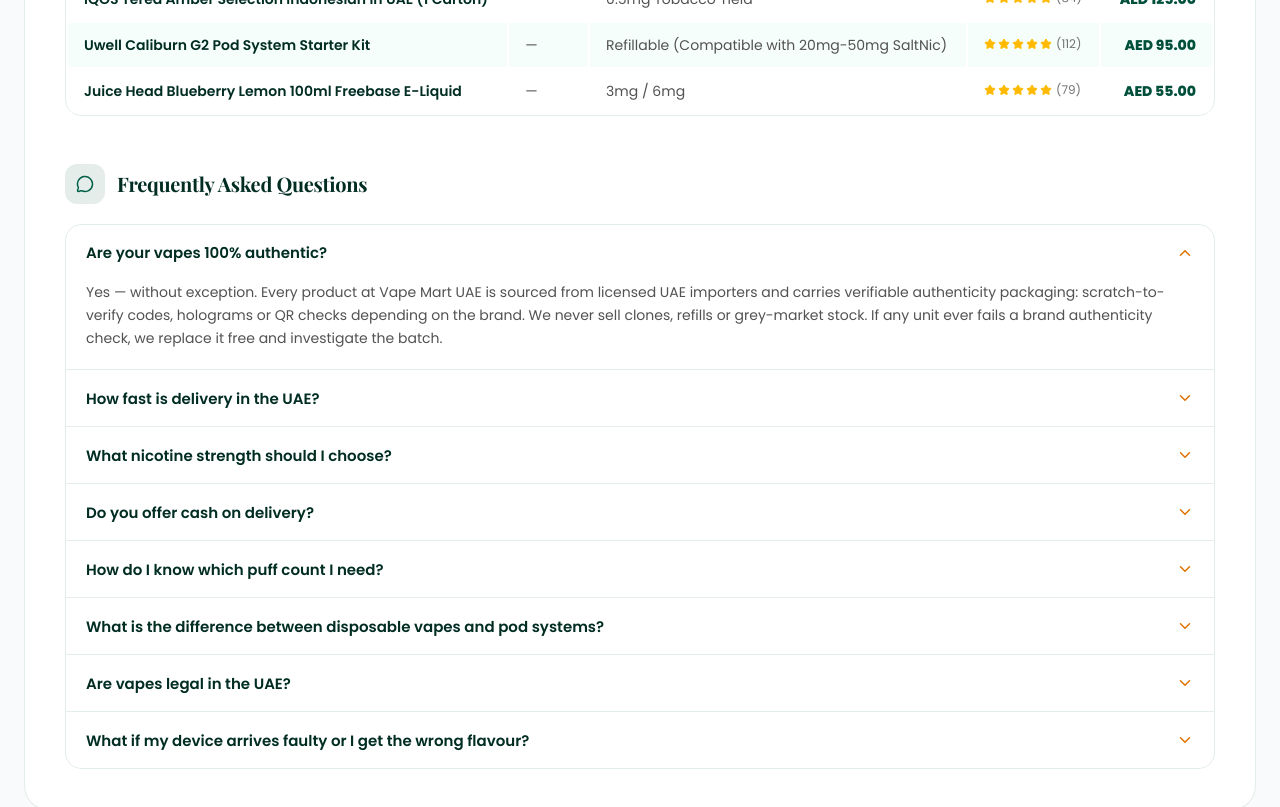
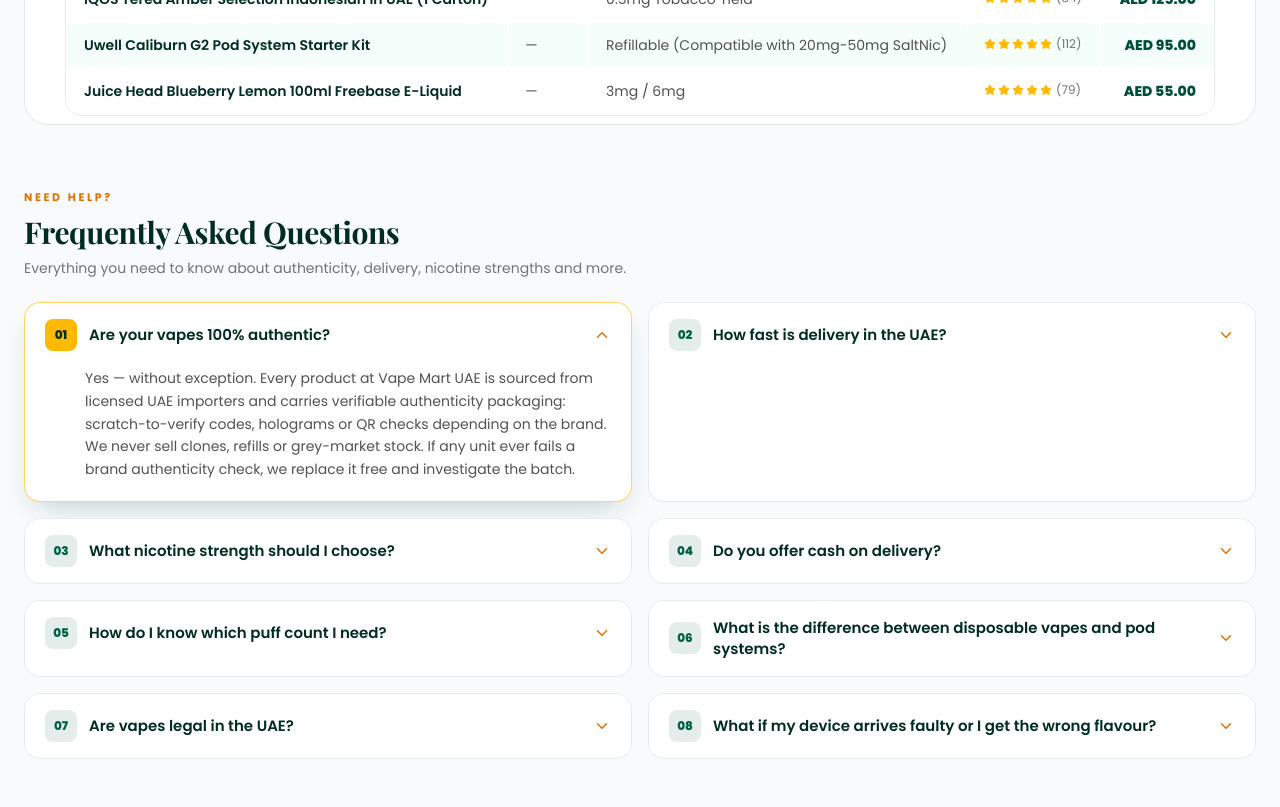
Before and after one commit to webestonesite/Vape-Mart-v2, a Next.js app: page /collections in a window 1280 px wide. Shown: the part 6560-7367 px from the top of the page. Built offline with nearby package versions, Linux system fonts and the light colour scheme.

Commit message:
move FAQ to standalone section with numbered cards

```diff
--- a/src/components/collection/CollectionPageView.tsx
+++ b/src/components/collection/CollectionPageView.tsx
@@ -1137,15 +1137,16 @@
             </div>
           )}
 
-          {/* FAQ */}
-          <div className="px-6 sm:px-10 py-8 sm:py-10">
-            <div className="flex items-center gap-3 mb-5">
-              <span className="flex h-10 w-10 items-center justify-center rounded-xl bg-emerald-900/10 text-emerald-800">
-                <MessageCircle size={18} />
-              </span>
-              <h3 className="font-luxury text-xl font-bold text-emerald-950">Frequently Asked Questions</h3>
-            </div>
-            <div className="divide-y divide-emerald-900/10 rounded-2xl border border-emerald-900/10 overflow-hidden">
+        </section>
+
+        {/* ============ FAQ (standalone section) ============ */}
+        <section className="mt-12 sm:mt-16">
+          <div className="mb-6 max-w-2xl">
+            <p className="font-cinzel text-[11px] tracking-[0.24em] text-amber-600 font-bold mb-2">NEED HELP?</p>
+            <h2 className="font-luxury text-2xl sm:text-3xl font-bold text-emerald-950">Frequently Asked Questions</h2>
+            <p className="mt-2 text-sm text-neutral-500">Everything you need to know about authenticity, delivery, nicotine strengths and more.</p>
+          </div>
+          <div className="grid lg:grid-cols-2 gap-3 sm:gap-4">
             {[
               { q: "Are your vapes 100% authentic?", a: "Yes — without exception. Every product at Vape Mart UAE is sourced from licensed UAE importers and carries verifiable authenticity packaging: scratch-to-verify codes, holograms or QR checks depending on the brand. We never sell clones, refills or grey-market stock. If any unit ever fails a brand authenticity check, we replace it free and investigate the batch." },
               { q: "How fast is delivery in the UAE?", a: "Dubai orders placed before 9pm are delivered the same day, with express 2–3 hour delivery available in most areas including Marina, JLT, Deira, Bur Dubai and Business Bay. Sharjah, Ajman and Abu Dhabi are next-day. Ras Al Khaimah, Fujairah and Umm Al Quwain arrive within 48 hours. Every parcel is packed discreetly with no product branding visible on the outside." },
@@ -1156,24 +1157,33 @@
               { q: "Are vapes legal in the UAE?", a: "Yes. Since 2019, the UAE regulates e-cigarettes and vaping products through ESMA (Emirates Authority for Standardization and Metrology). Legal products must meet UAE standards for labelling, packaging and nicotine content — which is exactly what we stock. You must be 18 or older to purchase, and vaping is restricted in the same public places as smoking." },
               { q: "What if my device arrives faulty or I get the wrong flavour?", a: "Contact us on WhatsApp within 48 hours with a short video of the issue and your order number. Faulty devices are replaced free — no need to return the unit in most cases. Wrong flavours or products are exchanged on the next delivery run. Our support team replies around the clock, seven days a week." },
             ].map((f, i) => (
-                <div key={i}>
+              <motion.div
+                key={i}
+                initial={{ opacity: 0, y: 14 }} whileInView={{ opacity: 1, y: 0 }} viewport={{ once: true }}
+                transition={{ duration: 0.3, delay: Math.min(i * 0.05, 0.3) }}
+                className={`rounded-2xl border bg-white overflow-hidden transition-all ${openFaq === i ? "border-amber-400/60 shadow-[0_14px_30px_-14px_rgba(6,78,59,0.3)]" : "border-emerald-900/10 hover:border-emerald-900/25"}`}
+              >
                 <button
                   onClick={() => setOpenFaq(openFaq === i ? null : i)}
-                    className="w-full flex items-center justify-between gap-4 px-5 min-h-[56px] text-left hover:bg-emerald-50/60 transition-colors"
-                  >
+                  className="w-full flex items-center justify-between gap-4 px-5 py-4 text-left"
+                >
+                  <span className="flex items-center gap-3 min-w-0">
+                    <span className={`flex h-8 w-8 shrink-0 items-center justify-center rounded-lg text-xs font-extrabold transition-colors ${openFaq === i ? "bg-amber-400 text-emerald-950" : "bg-emerald-900/10 text-emerald-800"}`}>
+                      {String(i + 1).padStart(2, "0")}
+                    </span>
                     <span className="text-sm sm:text-[15px] font-semibold text-emerald-950">{f.q}</span>
-                    <ChevronDown size={18} className={`shrink-0 text-amber-600 transition-transform ${openFaq === i ? "rotate-180" : ""}`} />
+                  </span>
+                  <ChevronDown size={18} className={`shrink-0 text-amber-600 transition-transform duration-300 ${openFaq === i ? "rotate-180" : ""}`} />
                 </button>
                 <AnimatePresence initial={false}>
                   {openFaq === i && (
                     <motion.div initial={{ height: 0, opacity: 0 }} animate={{ height: "auto", opacity: 1 }} exit={{ height: 0, opacity: 0 }} transition={{ duration: 0.25 }} className="overflow-hidden">
-                        <p className="px-5 pb-5 text-sm text-neutral-600 leading-relaxed">{f.a}</p>
+                      <p className="px-5 pb-5 pl-[60px] text-sm text-neutral-600 leading-relaxed">{f.a}</p>
                     </motion.div>
                   )}
                 </AnimatePresence>
-                </div>
-              ))}
-            </div>
+              </motion.div>
+            ))}
           </div>
         </section>
 
```
Lines whose indentation alone changed are shown as unchanged.
